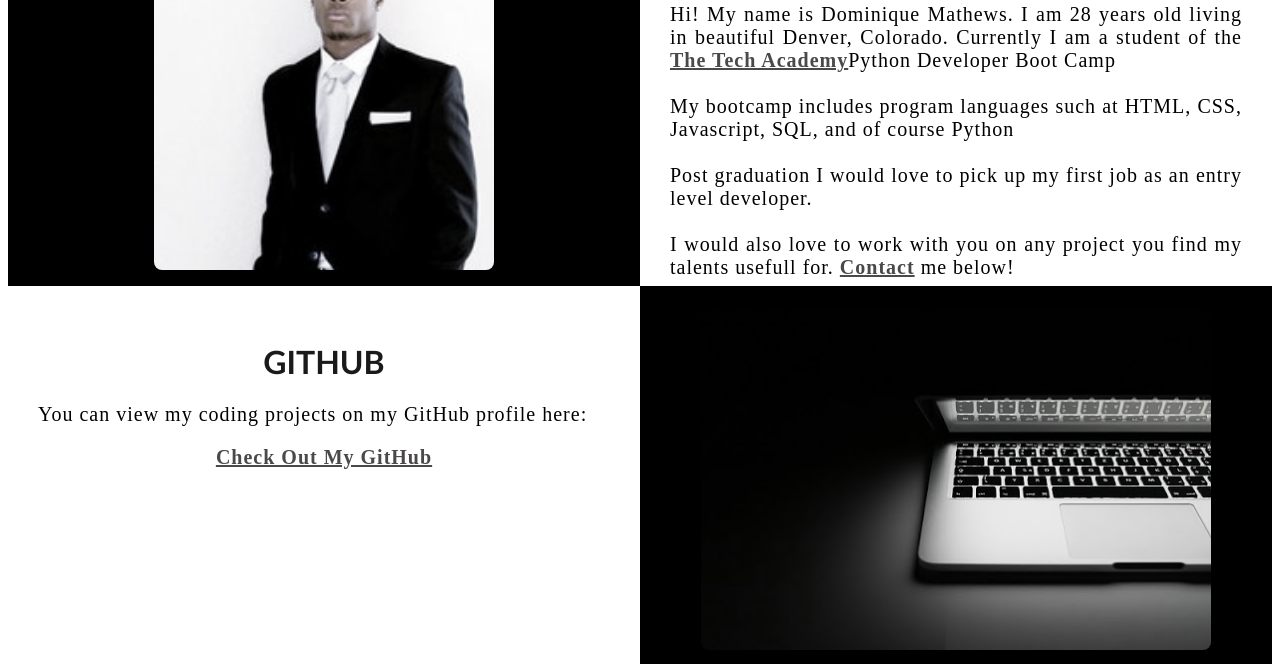
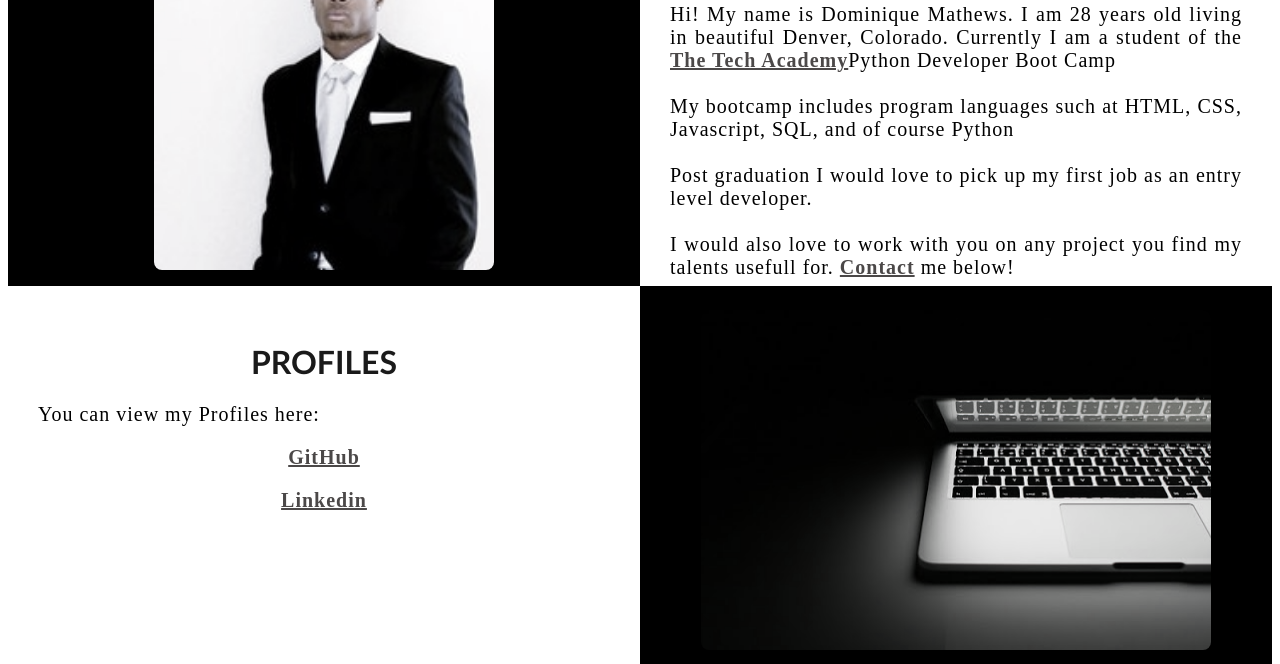
Before and after one commit to mathewsdt/Final-Assignment, a plain HTML site: page index.html in a window 1280 px wide. Shown: the part 786-1450 px from the top of the page. Drawn offline with Linux system fonts and the light colour scheme.

Commit message:
Update Portfolio
update

```diff
--- a/index.html
+++ b/index.html
@@ -67,9 +67,10 @@
 
     <div class="Row" id="GitHub">
 		<div class="Column_1"> <!-- Left column -->
-			<h1>GitHub</h1>
-				<p>You can view my coding projects on my GitHub profile here:<br>
-                <center><a href="https://github.com/mathewsdt" target="_blank">Check Out My GitHub</a></center></p>
+			<h1>Profiles</h1>
+				<p>You can view my Profiles here:<br>
+				<center><a href="https://github.com/mathewsdt" target="_blank">GitHub</a></center></p>
+				<center><a href="www.linkedin.com/in/dominique-mathews-953424a6" target="_blank">Linkedin</a></center></p>
 
 		</div>
 
```
